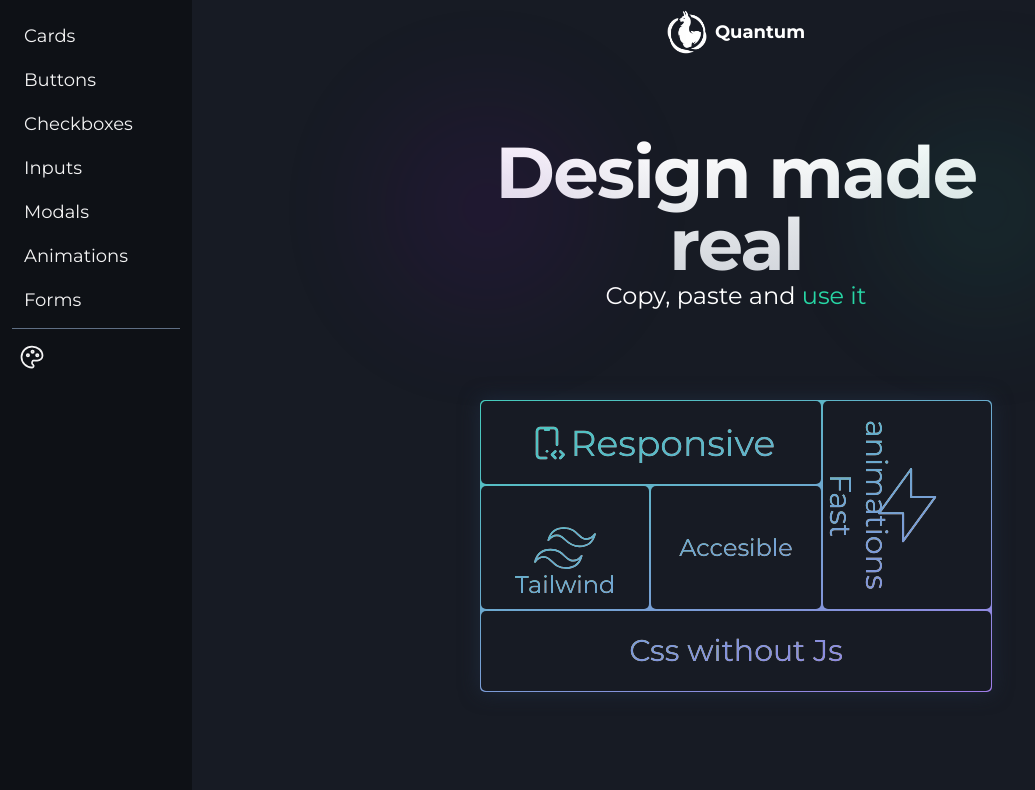
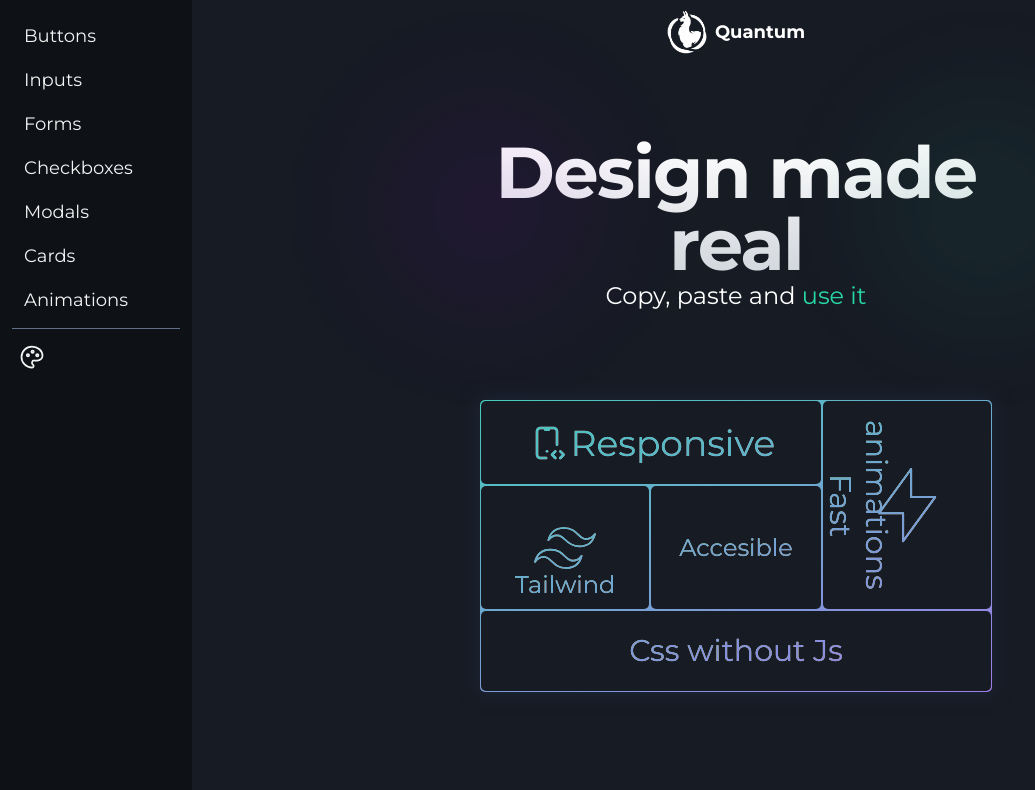
Before and after one commit to pa-ku/quantum_ui, a React (Vite) app: page / in a window 1280 px wide. Shown: the top 790 px of the page, without its empty margins (0-1035 px from the left). Built offline with nearby package versions, Linux system fonts and the light colour scheme; the HTML template or start-up script is replaced by a standard one.

Commit message:
changed links layout

```diff
--- a/src/components/NavLinks.tsx
+++ b/src/components/NavLinks.tsx
@@ -3,13 +3,13 @@ import { LinkButton } from './ui/LinkButton'
 export default function NavLinks() {
   return (
     <>
+      <LinkButton to={'/buttons'}>Buttons</LinkButton>
+      <LinkButton to={'/inputs'}>Inputs</LinkButton>
+      <LinkButton to={"/forms"}>Forms</LinkButton>
+      <LinkButton to={'/checkboxes'}>Checkboxes</LinkButton>
+      <LinkButton to={'/modals'}>Modals</LinkButton>
       <LinkButton to={'/cards'}>Cards</LinkButton>
-      <LinkButton to={'/buttons'}>Buttons</LinkButton>
-      <LinkButton to={'/checkboxes'}>Checkboxes</LinkButton>
-      <LinkButton to={'/inputs'}>Inputs</LinkButton>
-      <LinkButton to={'/modals'}>Modals</LinkButton>
       <LinkButton to={'/animations'}>Animations</LinkButton>
-      <LinkButton to={"/forms"}>Forms</LinkButton>
     </>
   )
 }
```
